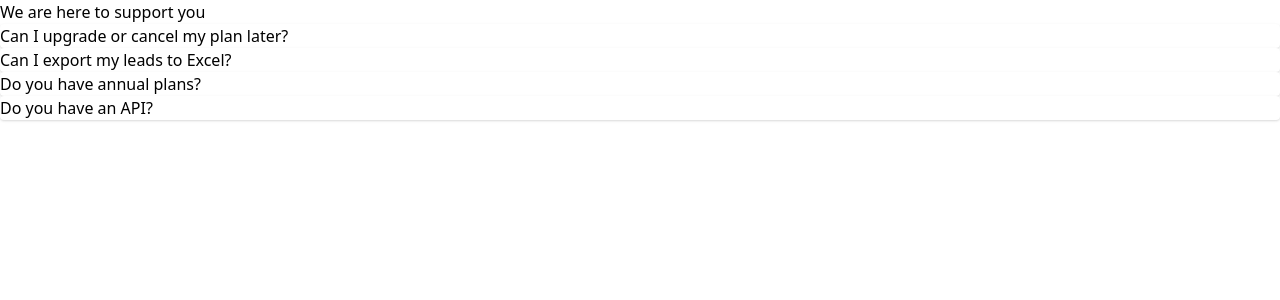
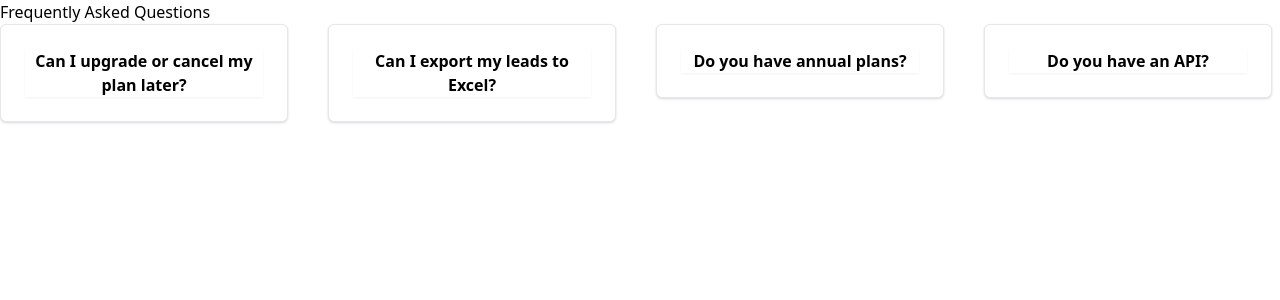
Before and after one commit to 22003116/essai, a Nuxt app: page / in a window 1280 px wide. Shown: the top 300 px of the page. Built offline with nearby package versions, Linux system fonts and the light colour scheme.

Commit message:
start using css

```diff
--- a/components/BaseQuestion.vue
+++ b/components/BaseQuestion.vue
@@ -1,6 +1,6 @@
 <template>
     <div @click="toggle" class="bg-white shadow rounded">
-        <p>
+        <p class="shadow-sm font-bold">
             {{ question }}
         </p>
         <p v-if="visible">
--- /dev/null
+++ b/components/FaqTemplate.vue
@@ -0,0 +1,65 @@
+<template>
+  <div class="faq-section">
+    <!-- <template>
+      <div data-aos="zoom-in">
+        {{ legend }}
+      </div>
+    </template> -->
+
+    <template>
+      <div :key="list.title" v-for="list in typesOfQuestions">
+        {{ list.title }}
+        <div class="flex flex-wrap gap-10 items-start text-center">
+            <base-question
+            :key="question.title"
+            v-for="question in list.questions"
+            :question="question.title"
+            :answer="question.details"
+            class="outline-none select-text overflow-hidden rounded-md border text-center bg-white p-6 shadow-sm w-72"
+            />
+        </div>
+      </div>
+    </template>
+  </div>
+</template>
+
+<script>
+import BaseQuestion from '../components/BaseQuestion.vue';
+export default {
+  components: { BaseQuestion },
+  data() {
+    return {
+      legend: "We are here to support you",
+      typesOfQuestions:
+      [
+        {
+          title: "Frequently Asked Questions",
+          questions: [
+             {
+              details:
+                "Yes, once logged go to your settings. Under “Subscription” you can choose to upgrade or cancel your plan at any time.",
+              title: "Can I upgrade or cancel my plan later?",
+            },
+
+            {
+              details:
+                "Yes, you can easily download leads into an Excel .csv file, or you can export leads directly to your CRM.",
+              title: "Can I export my leads to Excel?",
+            },
+
+            {
+              details: "Yes, and we offer a 25% discount for paying annually.",
+              title: "Do you have annual plans?",
+            },
+
+            {
+              details: "Yes, we have an API.",
+              title: "Do you have an API?",
+            },
+          ],
+        },
+      ]
+    };
+  },
+};
+</script>
--- a/pages/index.vue
+++ b/pages/index.vue
@@ -1,65 +1,10 @@
 <template>
-  <div class="faq-section">
-    <template>
-      <div data-aos="zoom-in">
-        {{ legend }}
-
-        <input type="button" name="ask questions"/>
-      </div>
-    </template>
-
-    <template>
-      <div :key="questions.title" v-for="questions in typesOfQuestions">
-        <base-question
-          :key="question.title"
-          v-for="question in questions"
-          :question="question.title"
-          :answer="question.details"
-        >
-        </base-question>
-      </div>
-    </template>
-  </div>
+  <faq-template/>
 </template>
 
 <script>
-import BaseQuestion from '../components/BaseQuestion.vue';
+import FaqTemplate from '../components/FaqTemplate.vue';
 export default {
-  components: { BaseQuestion },
-  data() {
-    return {
-      legend: "We are here to support you",
-      typesOfQuestions: {
-        title: "Frequently Asked Questions",
-        questions: {
-          question1: {
-            details:
-              "Yes, once logged go to your settings. Under “Subscription” you can choose to upgrade or cancel your plan at any time.",
-            title: "Can I upgrade or cancel my plan later?",
-          },
-
-          question2: {
-            details:
-              "Yes, you can easily download leads into an Excel .csv file, or you can export leads directly to your CRM.",
-            title: "Can I export my leads to Excel?",
-          },
-
-          question3: {
-            details: "Yes, and we offer a 25% discount for paying annually.",
-            title: "Do you have annual plans?",
-          },
-
-          question4: {
-            details: "Yes, we have an API.",
-            title: "Do you have an API?",
-          },
-        },
-      },
-    };
-  },
+  components: { FaqTemplate },
 };
 </script>
-
-<style scoped>
-
-</style>
```
